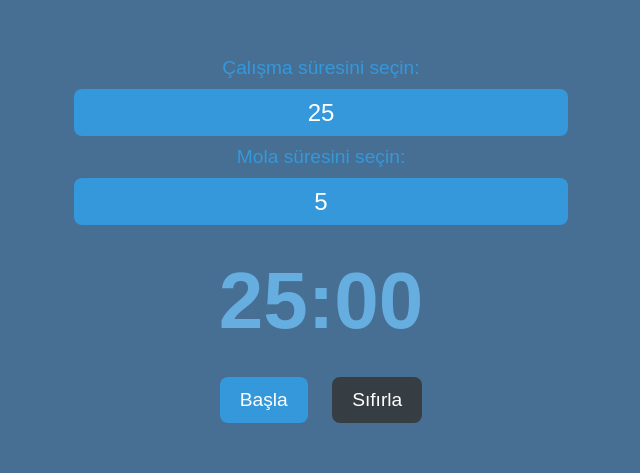
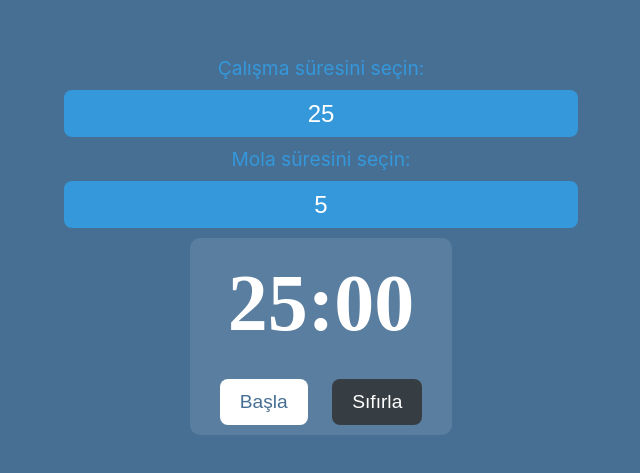
Before and after one commit to BerkanBuyuk/Pomodoro-Timer, an Electron app: page index.html in a window 800 px wide. Shown: the part 155-628 px from the top of the page, without its empty margins (79-719 px from the left). Drawn offline with Linux system fonts and the light colour scheme; a web font is replaced by a local one.

Commit message:
Timer font değiştirildi.

```diff
--- a/style.css
+++ b/style.css
@@ -1,5 +1,12 @@
+@font-face {
+  font-family: "rubikDoodle";
+  src: url(RubikDoodleShadow-Regular.ttf);
+}
+
 body {
-  font-family: "Raleway", sans-serif;
+  font-family: "ArialRounded", -apple-system, BlinkMacSystemFont, "Segoe UI",
+    Roboto, Helvetica, Arial, sans-serif, "Apple Color Emoji", "Segoe UI Emoji",
+    "Segoe UI Symbol";
   text-align: center;
   background-color: #476f94;
   color: #ecf0f1;
@@ -67,7 +74,8 @@ input:focus::placeholder {
 #timer {
   font-size: 5em;
   margin: 20px 0;
-  color: #65aedf;
+  color: white;
+  font-family: rubikDoodle;
 }
 
 #youtubeContainer {
@@ -79,8 +87,8 @@ input:focus::placeholder {
   padding: 12px 20px;
   margin: 10px;
   font-size: 1.2em;
-  background-color: #3498db; /* Başlat butonu rengi */
-  color: white;
+  background-color: #ffffff; /* Başlat butonu rengi */
+  color: #476f94;
   border: none;
   border-radius: 8px;
   cursor: pointer;
@@ -133,3 +141,13 @@ input:focus::placeholder {
     margin-top: 10px;
   }
 }
+
+#timerContainer {
+  text-align: center;
+  -webkit-tap-highlight-color: transparent;
+  background-color: #5a7e9f;
+  transition: background-color 0.5s ease-in-out 0s;
+  border-radius: 10px;
+  padding-left: 20px;
+  padding-right: 20px;
+}
```
Also changed, not shown: 1 other file.
